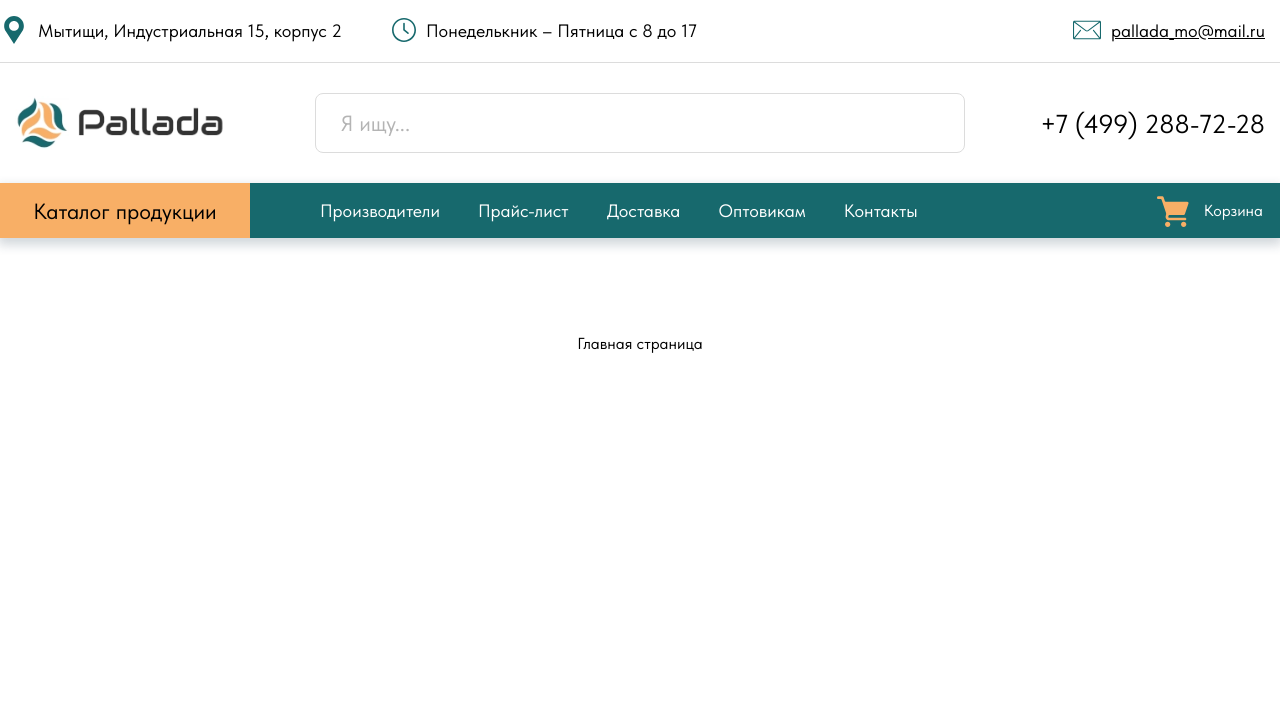
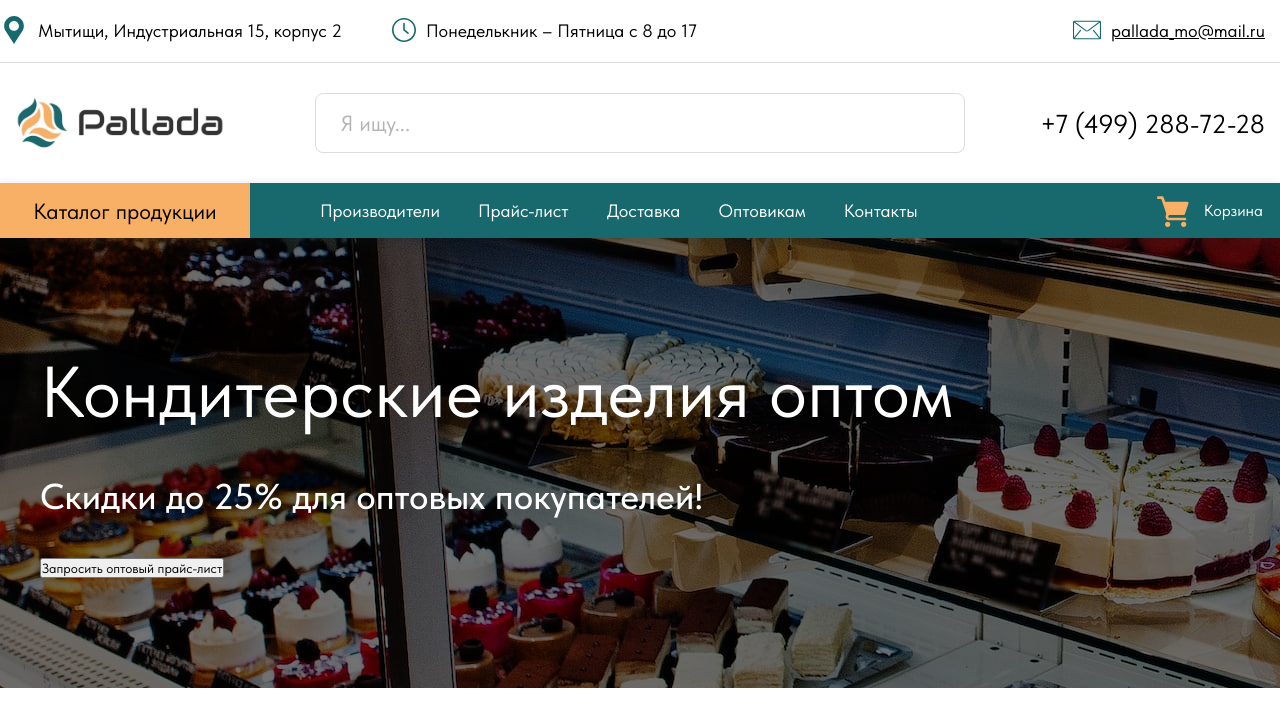
Before and after one commit to vierim/pallada-frontend, a Next.js app: page / in a window 1280 px wide. Shown: the top 726 px of the page. Built offline with nearby package versions, Linux system fonts and the light colour scheme.

Commit message:
section: Add cover section to main page

```diff
--- a/src/app/page.module.css
+++ b/src/app/page.module.css
@@ -1,9 +1,9 @@
 .main {
   display: flex;
   flex-direction: column;
-  justify-content: space-between;
+  /* justify-content: space-between; */
   align-items: center;
-  padding: 6rem;
+  /* padding: 6rem; */
   min-height: 100vh;
 }
 
--- a/src/app/page.tsx
+++ b/src/app/page.tsx
@@ -1,10 +1,11 @@
 import Image from 'next/image'
 import styles from './page.module.css'
+import { Cover } from '@/widgets/cover'
 
 export default function Home() {
   return (
     <main className={styles.main}>
-      Главная страница
+      <Cover />
     </main>
   )
 }
--- /dev/null
+++ b/src/widgets/cover/cover.module.css
@@ -0,0 +1,53 @@
+.cover {
+  width: 100%;
+  height: 450px;
+  overflow: hidden;
+  position: relative;
+}
+
+.cover::before {
+  content: '';
+  position: absolute;
+  top: 0;
+  left: 0;
+  bottom: 0;
+  right: 0;
+  background-color: black;
+  opacity: 0.55;
+  z-index: 1;
+}
+
+.image {
+  object-fit: cover;
+  position: absolute;
+  top: 0;
+  left: 0;
+  bottom: 0;
+  right: 0;
+  z-index: -1;
+}
+
+.content {
+  position: relative;
+  color: #ffffff;
+  z-index: 2;
+  display: flex;
+  flex-direction: column;
+  justify-content: center;
+  align-items: flex-start;
+  gap: 40px;
+  padding: 0 40px;
+  height: 100%;
+}
+
+.headline {
+  font-family: 'TildaSans';
+  font-size: 72px;
+  font-weight: 400;
+}
+
+.subline {
+  font-family: 'TildaSans';
+  font-size: 36px;
+  font-weight: 500;
+}
--- /dev/null
+++ b/src/widgets/cover/cover.tsx
@@ -0,0 +1,22 @@
+import Image from "next/image";
+import styles from './cover.module.css';
+
+export const Cover = () => {
+  return (
+    <section className={styles.cover}>
+      <Image
+        src="/img/cover.jpg"
+        alt=""
+        width={2500}
+        height={500}
+        quality={90}
+        className={styles.image}
+      />
+      <div className={`${styles.content} page-section`}>
+        <h1 className={styles.headline}>Кондитерские изделия оптом</h1>
+        <p className={styles.subline}>Скидки до 25% для оптовых покупателей!</p>
+        <input type="button" value="Запросить оптовый прайс-лист" />
+      </div>
+    </section>
+  );
+};
--- /dev/null
+++ b/src/widgets/cover/index.ts
@@ -0,0 +1 @@
+export { Cover } from './cover';
```
Also changed, not shown: public/img/cover.jpg (added).
